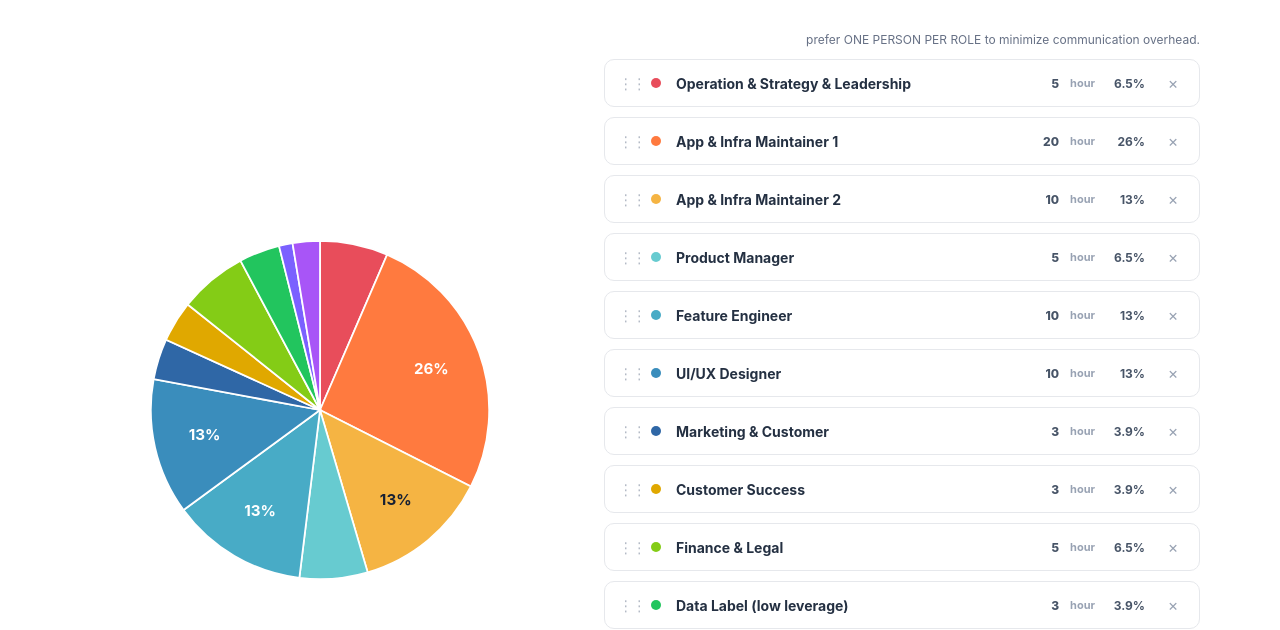
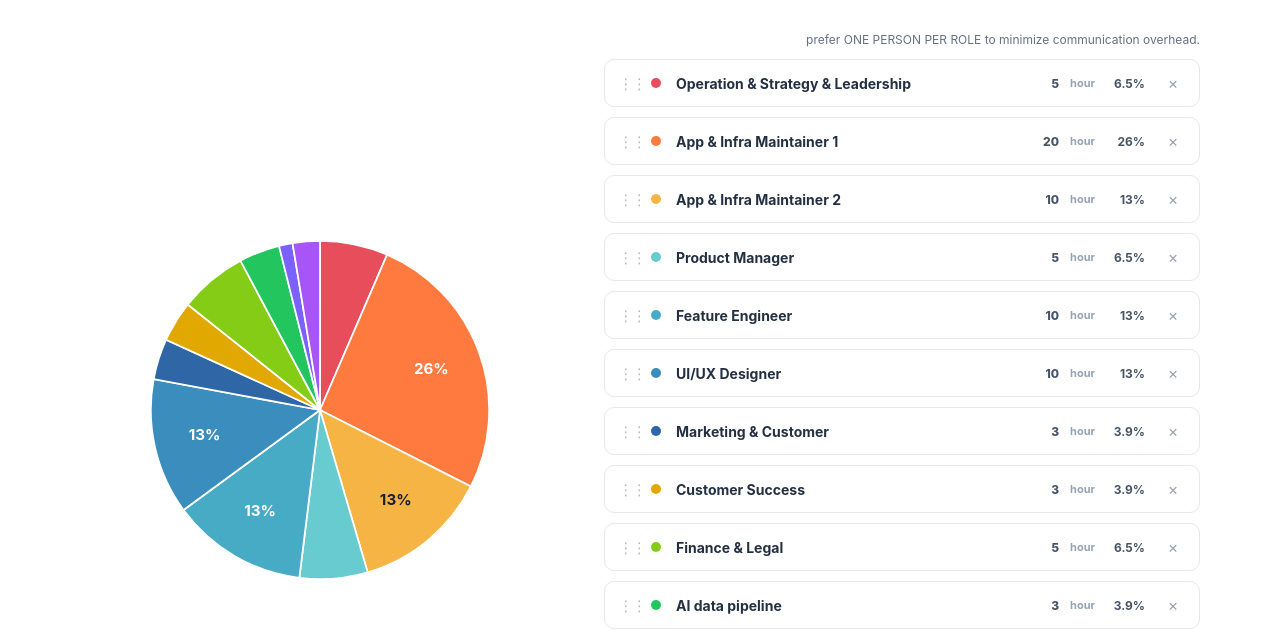
Before and after one commit to Ocean-eyes-Org/startup-plan, a plain HTML site: page index.html in a window 1280 px wide. Shown: the part 177-807 px from the top of the page. Drawn offline with Linux system fonts and the light colour scheme.

Commit message:
feat: rename data label category to AI data pipeline

```diff
--- a/index.html
+++ b/index.html
@@ -468,7 +468,7 @@
     { id:'marketing-growth', label:'Marketing & Customer', defaultWeight:3, color:'#2F67A6' },
     { id:'customer-success', label:'Customer Success', defaultWeight:3, color:'#E0A800' },
     { id:'finance-legal', label:'Finance & Legal', defaultWeight:5, color:'#84CC16' },
-    { id:'data-label-half', label:'Data Label (low leverage)', defaultWeight:3, color:'#22C55E' },
+    { id:'data-label-half', label:'AI data pipeline', defaultWeight:3, color:'#22C55E' },
     { id:'github-cost', label:'Github cost per week [4$/(4$ for 1 hour wage)]', defaultWeight:1, color:'#7B61FF' },
     { id:'server-cost', label:'Server cost per week [8$/(4$ for 1 hour wage)]', defaultWeight:2, color:'#A855F7' }
   ];
```
